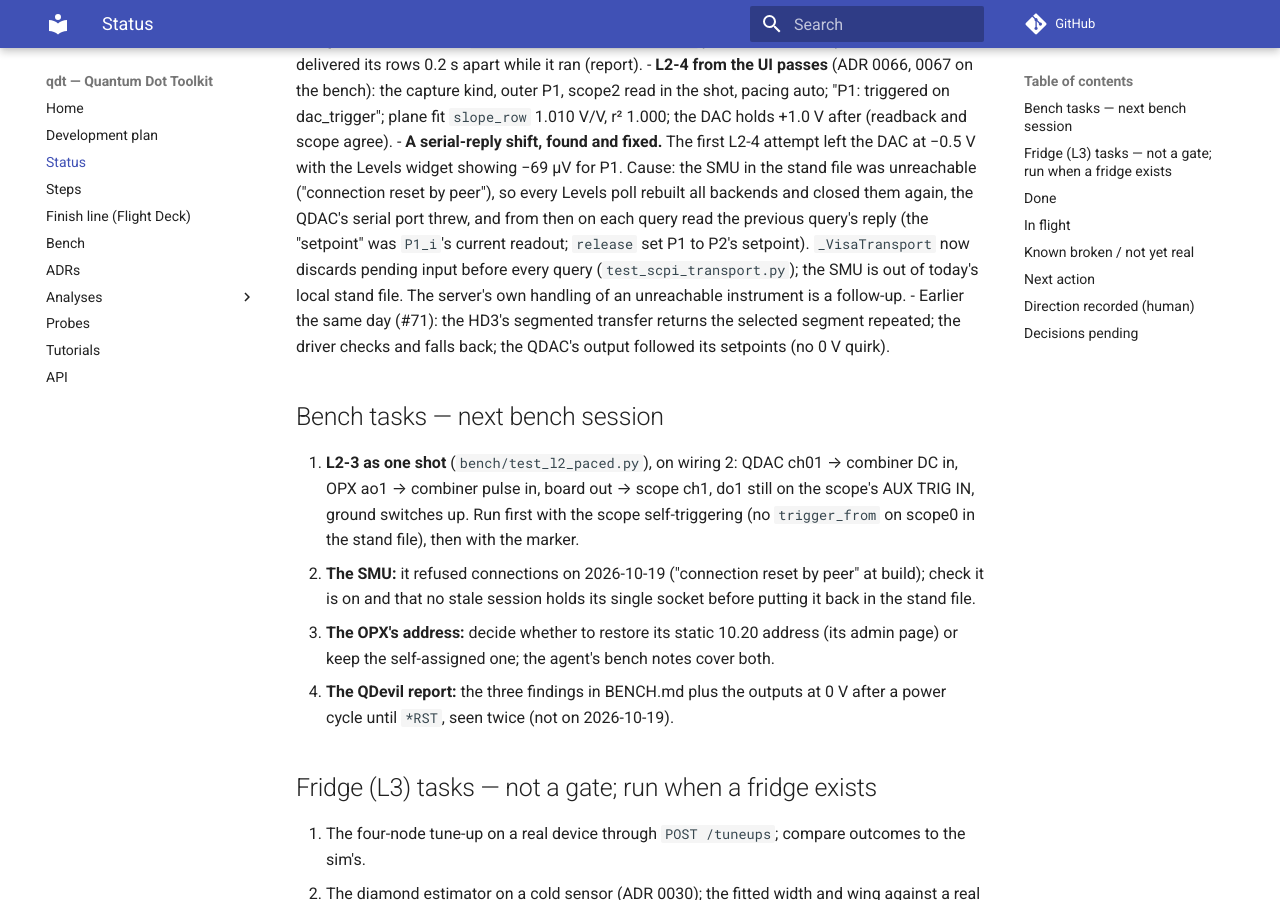
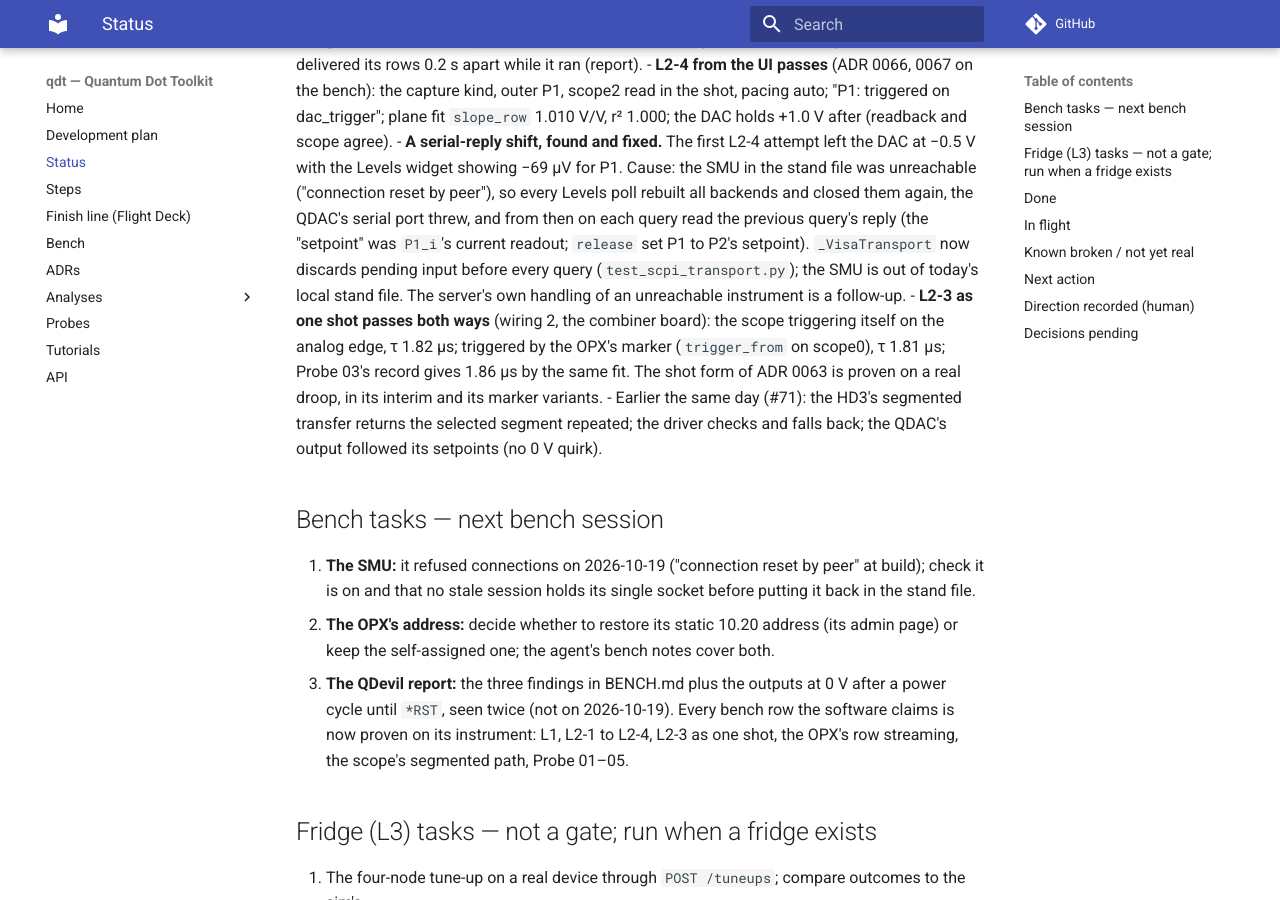
Before and after one commit to CowboyQuantum/qdt, an MkDocs documentation site: the page built from docs/STATUS.md, in a window 1280 px wide and 900 px high, scrolled down 476 px. Built offline with MkDocs 1.6.1 and Material for MkDocs 9.7.7, drawn with Linux system fonts in a browser that asks for light colours; comment, search, counter and statistics services are not loaded; some of the changed text lies outside the part shown.

Commit message:
docs: BENCH.md's L2-3 note and STATUS for the one-shot runs (the previous commit carried the report only)
Co-Authored-By: Claude Fable 5.1 <noreply@anthropic.com>

```diff
--- a/docs/STATUS.md
+++ b/docs/STATUS.md
@@ -24,19 +24,22 @@ report, L2-4 from the UI; the human merges). PRs #25–#71 merged 2026-10-14/19.
   query read the previous query's reply (the "setpoint" was `P1_i`'s current readout; `release` set P1 to P2's
   setpoint). `_VisaTransport` now discards pending input before every query (`test_scpi_transport.py`); the SMU
   is out of today's local stand file. The server's own handling of an unreachable instrument is a follow-up.
+- **L2-3 as one shot passes both ways** (wiring 2, the combiner board): the scope triggering itself on the
+  analog edge, τ 1.82 µs; triggered by the OPX's marker (`trigger_from` on scope0), τ 1.81 µs; Probe 03's record
+  gives 1.86 µs by the same fit. The shot form of ADR 0063 is proven on a real droop, in its interim and its
+  marker variants.
 - Earlier the same day (#71): the HD3's segmented transfer returns the selected segment repeated; the driver
   checks and falls back; the QDAC's output followed its setpoints (no 0 V quirk).
 
 ## Bench tasks — next bench session
-1. **L2-3 as one shot** (`bench/test_l2_paced.py`), on wiring 2: QDAC ch01 → combiner DC in, OPX ao1 → combiner
-   pulse in, board out → scope ch1, do1 still on the scope's AUX TRIG IN, ground switches up. Run first with the
-   scope self-triggering (no `trigger_from` on scope0 in the stand file), then with the marker.
-2. **The SMU:** it refused connections on 2026-10-19 ("connection reset by peer" at build); check it is on and
+1. **The SMU:** it refused connections on 2026-10-19 ("connection reset by peer" at build); check it is on and
    that no stale session holds its single socket before putting it back in the stand file.
-3. **The OPX's address:** decide whether to restore its static 10.20 address (its admin page) or keep the
+2. **The OPX's address:** decide whether to restore its static 10.20 address (its admin page) or keep the
    self-assigned one; the agent's bench notes cover both.
-4. **The QDevil report:** the three findings in BENCH.md plus the outputs at 0 V after a power cycle until
+3. **The QDevil report:** the three findings in BENCH.md plus the outputs at 0 V after a power cycle until
    `*RST`, seen twice (not on 2026-10-19).
+Every bench row the software claims is now proven on its instrument: L1, L2-1 to L2-4, L2-3 as one shot, the
+OPX's row streaming, the scope's segmented path, Probe 01–05.
 
 ## Fridge (L3) tasks — not a gate; run when a fridge exists
 1. The four-node tune-up on a real device through `POST /tuneups`; compare outcomes to the sim's.
@@ -91,7 +94,6 @@ report, L2-4 from the UI; the human merges). PRs #25–#71 merged 2026-10-14/19.
   capture) is posted by hand.
 - **Timing now depends on the stand:** host stepping added a job submission per point that may have hidden
   a too-short `settle_s`; triggered, exactly the declared settle is waited. Check stand files' settles.
-- **L2-3 as one shot is unrun** (the combiner is not wired).
 - **The LF-FEM's digital I/O adapter**: nothing in software can tell when it is off; BENCH.md says to check.
 - **The marker-to-analog delay (85 ns) is recorded, not applied.**
 - **A triggered axis through the combiner's DC side is still 50 ms per point** (its 20 Hz low-pass).
@@ -109,7 +111,7 @@ report, L2-4 from the UI; the human merges). PRs #25–#71 merged 2026-10-14/19.
   Windows pnpm via `corepack pnpm`.
 
 ## Next action
-**Human:** merge this PR; re-wire to wiring 2 and say "run L2-3"; name the next slice. Candidates: the server
+**Human:** merge this PR; name the next slice. Candidates: the server
 tolerating an unreachable instrument; a stimulus and a capture in the widget (L2-3 as one shot); the sequencer's
 voltage inputs as sensors; streaming a 1-D OPX result; a second OPX pulse line; an OPX-ADC capture; how a sense
 range is declared; a rest level at a sweep's end; a `tuneups`/`stand_state` table; resume and parallel branches.
@@ -156,7 +158,8 @@ Step 7 when sign-off arrives.
   me how to wire up the bench"; "wiring one is set up" (the scope's one transfer caught and fixed; the OPX
   unreachable); "typically I run a sudo command to expose the ip of the opx" (it was `sudo ifconfig
   en11 alias`, not the cause: the OPX had moved to a link-local address); "the gh runner seems stuck" (GitHub
-  Actions degraded; #71 merged on local checks); "ok the opx should be good to go" (#67 proven, L2-4 from the UI).
+  Actions degraded; #71 merged on local checks); "ok the opx should be good to go" (#67 proven, L2-4 from the UI); "the combiner board is wired up" (L2-3 as one
+  shot, both ways).
 
 ## Decisions pending
 - **What follows** (the candidates above).
```
Also changed, not shown: docs/BENCH.md (+5 -3 lines).
